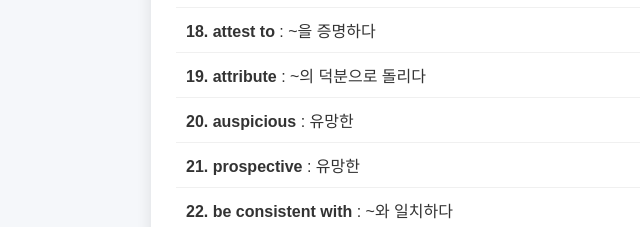
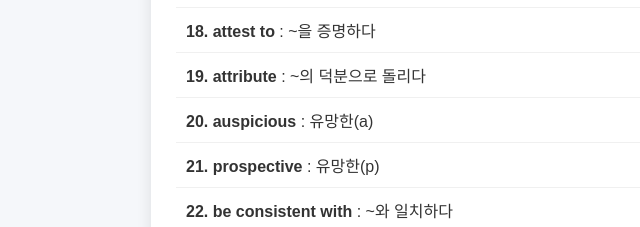
Before and after one commit to 2645-hawon/word-master, a plain HTML site: page index.html in a window 1280 px wide. Shown: the part 1123-1350 px from the top of the page, 89-729 px from the left. Drawn offline with Linux system fonts and the light colour scheme.

Commit message:
Update index.html

```diff
--- a/index.html
+++ b/index.html
@@ -96,8 +96,8 @@
         {word: "assess", mean: "평가하다", ex: "The committee will assess the impact of the new policy on small businesses.", trans: "위원회는 새로운 정책이 중소기업에 미치는 영향을 평가할 것입니다."},
         {word: "attest to", mean: "~을 증명하다", ex: "His success in the industry attests to his hard work and dedication.", trans: "업계에서의 그의 성공은 그의 노고와 헌신을 증명합니다."},
         {word: "attribute", mean: "~의 덕분으로 돌리다", ex: "The CEO attributed the company's success to the teamwork of all employees.", trans: "CEO는 회사의 성공을 모든 직원의 팀워크 덕분으로 돌렸습니다."},
-        {word: "auspicious", mean: "유망한", ex: "The project had an auspicious start with full funding secured early on.", trans: "그 프로젝트는 초기에 충분한 자금을 확보하며 유망하게 시작되었습니다."},
-        {word: "prospective", mean: "유망한", ex: "Prospective students are invited to visit the campus during the open house.", trans: "입학 희망 학생들은 오픈 하우스 기간 동안 캠퍼스를 방문하도록 초대됩니다."},
+        {word: "auspicious", mean: "유망한(a)", ex: "The project had an auspicious start with full funding secured early on.", trans: "그 프로젝트는 초기에 충분한 자금을 확보하며 유망하게 시작되었습니다."},
+        {word: "prospective", mean: "유망한(p)", ex: "Prospective students are invited to visit the campus during the open house.", trans: "입학 희망 학생들은 오픈 하우스 기간 동안 캠퍼스를 방문하도록 초대됩니다."},
         {word: "be consistent with", mean: "~와 일치하다", ex: "The results of the study are consistent with previous research findings.", trans: "연구 결과는 이전의 연구 결과와 일치합니다."},
         {word: "coincide", mean: "일치하다", ex: "My vacation plans coincide with my sister’s wedding date.", trans: "내 휴가 계획이 여동생의 결혼식 날짜와 일치합니다."},
         {word: "be entitled to", mean: "~할 자격이 있다", ex: "All full-time employees are entitled to three weeks of paid vacation per year.", trans: "모든 정규직 직원은 연간 3주의 유급 휴가를 받을 자격이 있습니다."},
```
